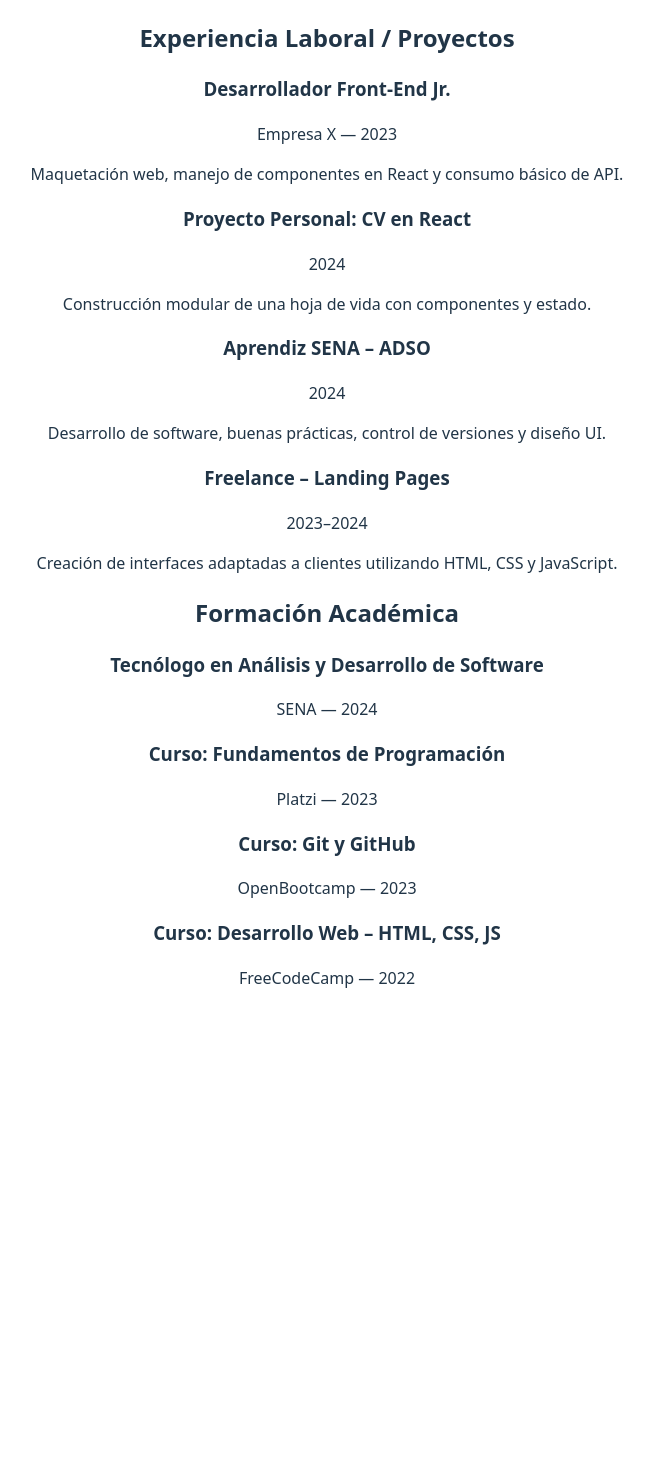
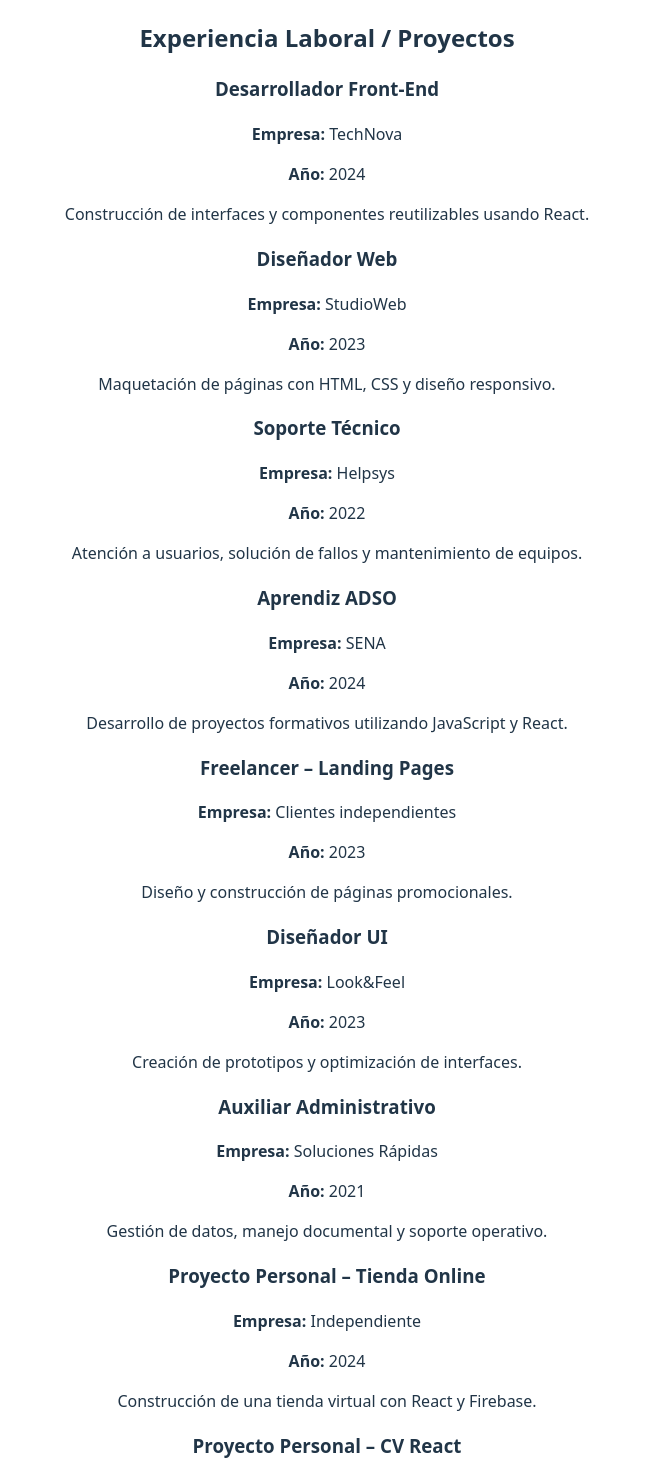
Before and after one commit to MAICOL-ESNEIDER-SAS/cv-react-maicol-posada, a React (Vite) app: page / in a window 1280 px wide. Shown: the part 521-1990 px from the top of the page, without its empty margins (313-966 px from the left). Before the commit the page ends 1559 px from the top, so only its background shows below. Built offline with nearby package versions, Linux system fonts and the light colour scheme.

Commit message:
feat: componente Experiencia dinamico con 10 cargos definidos

```diff
--- a/src/components/Experiencia.jsx
+++ b/src/components/Experiencia.jsx
@@ -1,31 +1,79 @@
 function Experiencia() {
+  const experiencias = [
+    {
+      cargo: "Desarrollador Front-End",
+      empresa: "TechNova",
+      año: "2024",
+      descripcion: "Construcción de interfaces y componentes reutilizables usando React."
+    },
+    {
+      cargo: "Diseñador Web",
+      empresa: "StudioWeb",
+      año: "2023",
+      descripcion: "Maquetación de páginas con HTML, CSS y diseño responsivo."
+    },
+    {
+      cargo: "Soporte Técnico",
+      empresa: "Helpsys",
+      año: "2022",
+      descripcion: "Atención a usuarios, solución de fallos y mantenimiento de equipos."
+    },
+    {
+      cargo: "Aprendiz ADSO",
+      empresa: "SENA",
+      año: "2024",
+      descripcion: "Desarrollo de proyectos formativos utilizando JavaScript y React."
+    },
+    {
+      cargo: "Freelancer – Landing Pages",
+      empresa: "Clientes independientes",
+      año: "2023",
+      descripcion: "Diseño y construcción de páginas promocionales."
+    },
+    {
+      cargo: "Diseñador UI",
+      empresa: "Look&Feel",
+      año: "2023",
+      descripcion: "Creación de prototipos y optimización de interfaces."
+    },
+    {
+      cargo: "Auxiliar Administrativo",
+      empresa: "Soluciones Rápidas",
+      año: "2021",
+      descripcion: "Gestión de datos, manejo documental y soporte operativo."
+    },
+    {
+      cargo: "Proyecto Personal – Tienda Online",
+      empresa: "Independiente",
+      año: "2024",
+      descripcion: "Construcción de una tienda virtual con React y Firebase."
+    },
+    {
+      cargo: "Proyecto Personal – CV React",
+      empresa: "Independiente",
+      año: "2024",
+      descripcion: "Creación modular de una hoja de vida usando componentes."
+    },
+    {
+      cargo: "Editor de Contenido",
+      empresa: "WebMark",
+      año: "2022",
+      descripcion: "Redacción de contenido digital y gestión en plataformas."
+    }
+  ];
+
   return (
     <section>
       <h2>Experiencia Laboral / Proyectos</h2>
 
-      <div>
-        <h3>Desarrollador Front-End Jr.</h3>
-        <p>Empresa X — 2023</p>
-        <p>Maquetación web, manejo de componentes en React y consumo básico de API.</p>
-      </div>
-
-      <div>
-        <h3>Proyecto Personal: CV en React</h3>
-        <p>2024</p>
-        <p>Construcción modular de una hoja de vida con componentes y estado.</p>
-      </div>
-
-      <div>
-        <h3>Aprendiz SENA – ADSO</h3>
-        <p>2024</p>
-        <p>Desarrollo de software, buenas prácticas, control de versiones y diseño UI.</p>
-      </div>
-
-      <div>
-        <h3>Freelance – Landing Pages</h3>
-        <p>2023–2024</p>
-        <p>Creación de interfaces adaptadas a clientes utilizando HTML, CSS y JavaScript.</p>
-      </div>
+      {experiencias.map((exp, index) => (
+        <div key={index}>
+          <h3>{exp.cargo}</h3>
+          <p><strong>Empresa:</strong> {exp.empresa}</p>
+          <p><strong>Año:</strong> {exp.año}</p>
+          <p>{exp.descripcion}</p>
+        </div>
+      ))}
     </section>
   );
 }
```
